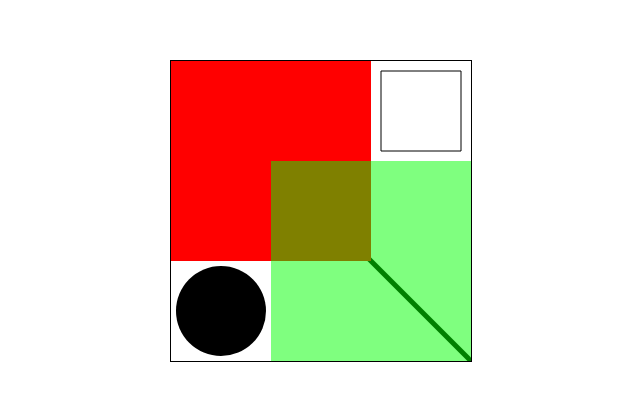
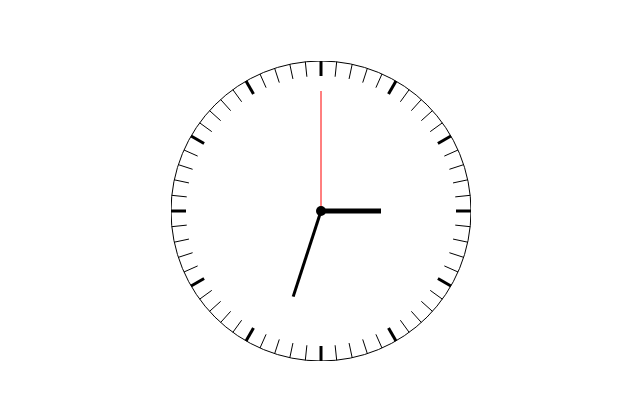
Before and after one commit to VKolebcev/vkolebcev.github.io, a plain HTML site: page index.html in a window 1280 px wide. Shown: the part 189-590 px from the top of the page, without its empty margins (319-959 px from the left). Drawn offline with Linux system fonts and the light colour scheme.

Commit message:
Реализованы часы
Тогда были не часы :(

```diff
--- a/css/style.css
+++ b/css/style.css
@@ -8,7 +8,3 @@ body {
     justify-content: center;
     align-items: center;
 }
-
-canvas {
-    border: 1px solid black;
-}
--- a/index.html
+++ b/index.html
@@ -3,7 +3,7 @@
 
 <head>
     <meta charset="utf-8">
-    <title>Холст</title>
+    <title>Часы</title>
     <link rel="stylesheet" href="css/style.css">
 </head>
 
--- a/scripts/script.js
+++ b/scripts/script.js
@@ -1,34 +1,135 @@
+let canvas = document.getElementById("sandbox");
+let context = canvas.getContext("2d");
 
-let convas = document.getElementById("sandbox");
-let context = convas.getContext("2d");
+function drowDivisions(R) {
+    for (let d = 0; d < 60; ++d) {
+        let angle,pX,pY,qX,qY;
+        angle = (d/60) * (2 * Math.PI);
+        pX = Math.cos(angle) * R;
+        pY = -Math.sin(angle) * R;
 
-//context.fillRect(50,25,200,250);
+        qX = 0.9 * pX;
+        qY = 0.9 * pY;
 
-let square, circle;
+        pX += R; pY += R;
+        qX += R; qY += R;
 
-square = new Path2D();
-square.moveTo(210,10);
-square.lineTo(290,10);
-square.lineTo(290,90);
-square.lineTo(210,90);
-square.lineTo(210,10);
+        let line = new Path2D();
+        line.moveTo(pX,pY);
+        line.lineTo(qX,qY);
+        if (d % 5 == 0) {
+            context.lineWidth = 3;
+        } else {
+            context.lineWidth = 1;
+        }
+        context.stroke(line);
+    }
+}
 
-context.stroke(square);
+function getTimeNow() {
+    let date = new Date();
+    let hours, minutes, seconds;
 
-circle = new Path2D();
-circle.arc(50,250,45,0,2*Math.PI);
+    hours = date.getHours();
+    minutes = date.getMinutes();
+    seconds = date.getSeconds();
 
-context.fill(circle);
+    return {
+        hours: hours,
+        minutes: minutes,
+        seconds: seconds
+    };
+}
 
-let line = new Path2D();
+function getAngles() {
+    let timeNow = getTimeNow();
 
-line.moveTo(0,0);
-line.lineTo(300,300);
-context.lineWidth = 5;
-context.stroke(line);
+    let hoursAngle, minutesAngle, secondsAngle;
 
-context.fillStyle = "red";
-context.fillRect(0,0,200,200);
+    secondsAngle = (timeNow.seconds / 60) * (2 * Math.PI);
+    minutesAngle = (timeNow.minutes / 60) * (2 * Math.PI);
+    hoursAngle = ((timeNow.hours % 12)/12) * (2 * Math.PI);
 
-context.fillStyle = "rgba(0,255,0,0.5)";
-context.fillRect(100,100,300,300);
+    secondsAngle = Math.PI / 2 - secondsAngle;
+    minutesAngle = Math.PI / 2 - minutesAngle;
+    hoursAngle = Math.PI / 2 - hoursAngle;
+
+    return {
+        secondsAngle: secondsAngle,
+        minutesAngle: minutesAngle,
+        hoursAngle: hoursAngle
+    }
+}
+
+function drawSecondsHand(angle, R) {
+    let pX,pY;
+
+    pX = Math.cos(angle) * 0.8 * R;
+    pY = -Math.sin(angle) * 0.8 * R;
+    pX += R; pY += R;
+
+    let line = new Path2D();
+    line.moveTo(R,R);
+    line.lineTo(pX,pY);
+    context.strokeStyle = "red";
+    context.stroke(line);
+    context.strokeStyle = "black";
+}
+
+function drawMinutesHand(angle, R) {
+    let pX,pY;
+
+    pX = Math.cos(angle) * 0.6 * R;
+    pY = -Math.sin(angle) * 0.6 * R;
+    pX += R; pY += R;
+
+    let line = new Path2D();
+    line.moveTo(R,R);
+    line.lineTo(pX,pY);
+    context.lineWidth = 3;
+    context.stroke(line);
+    context.lineWidth = 1;
+}
+
+function drawHoursHand(angle, R) {
+    let pX,pY;
+
+    pX = Math.cos(angle) * 0.4 * R;
+    pY = -Math.sin(angle) * 0.4 * R;
+    pX += R; pY += R;
+
+    let line = new Path2D();
+    line.moveTo(R,R);
+    line.lineTo(pX,pY);
+    context.lineWidth = 5;
+    context.stroke(line);
+    context.lineWidth = 1;
+}
+
+function drawWatch() {
+    context.clearRect(0,0,300,300);
+
+    let R = 300/2;
+
+    circle = new Path2D();
+    circle.arc(R,R,R,0,2*Math.PI);
+    context.stroke(circle);
+
+    drowDivisions(R);
+
+    let angles = getAngles();
+
+    drawSecondsHand(angles.secondsAngle, R);
+    drawMinutesHand(angles.minutesAngle, R);
+    drawHoursHand(angles.hoursAngle, R);
+
+    circle = new Path2D();
+    circle.arc(R,R,5,0,2*Math.PI);
+    context.fill(circle);
+
+    setTimeout(drawWatch, 1000);
+}
+
+window.onload = function() {
+    drawWatch();
+};
```
